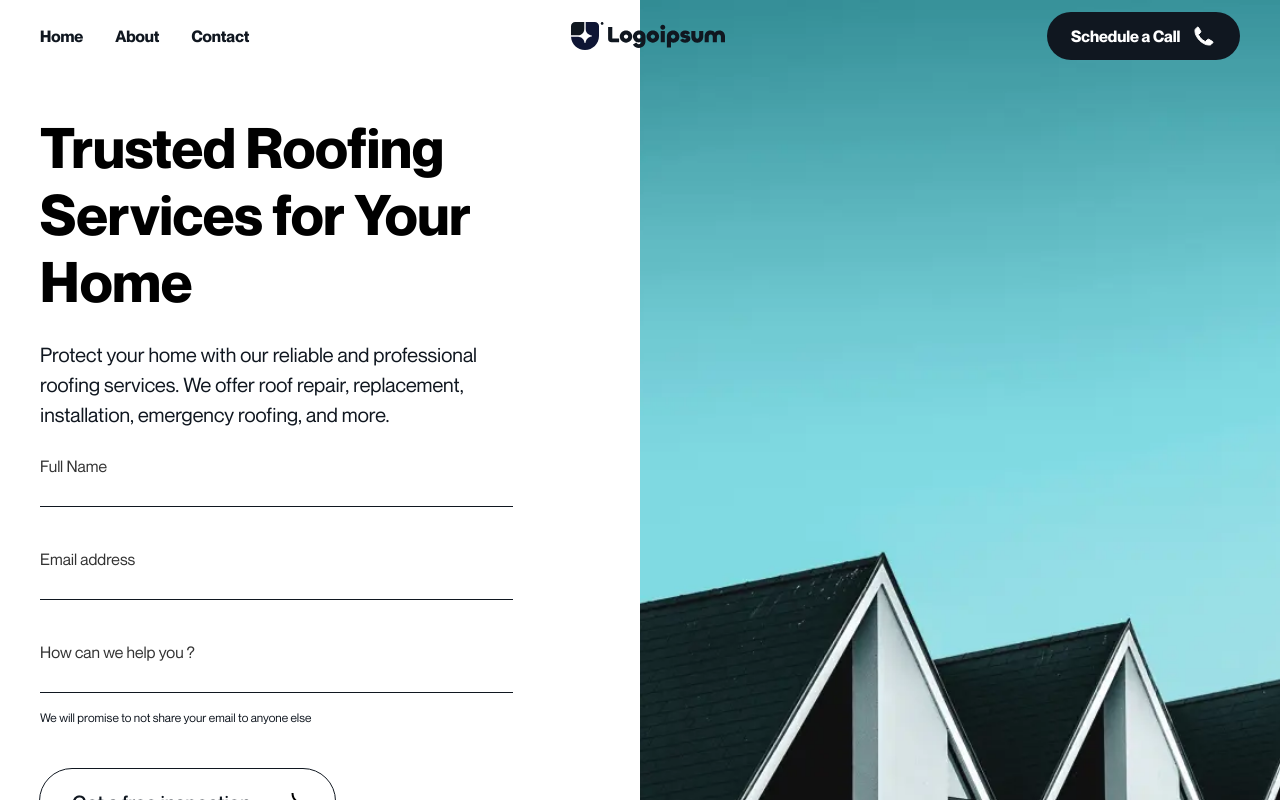
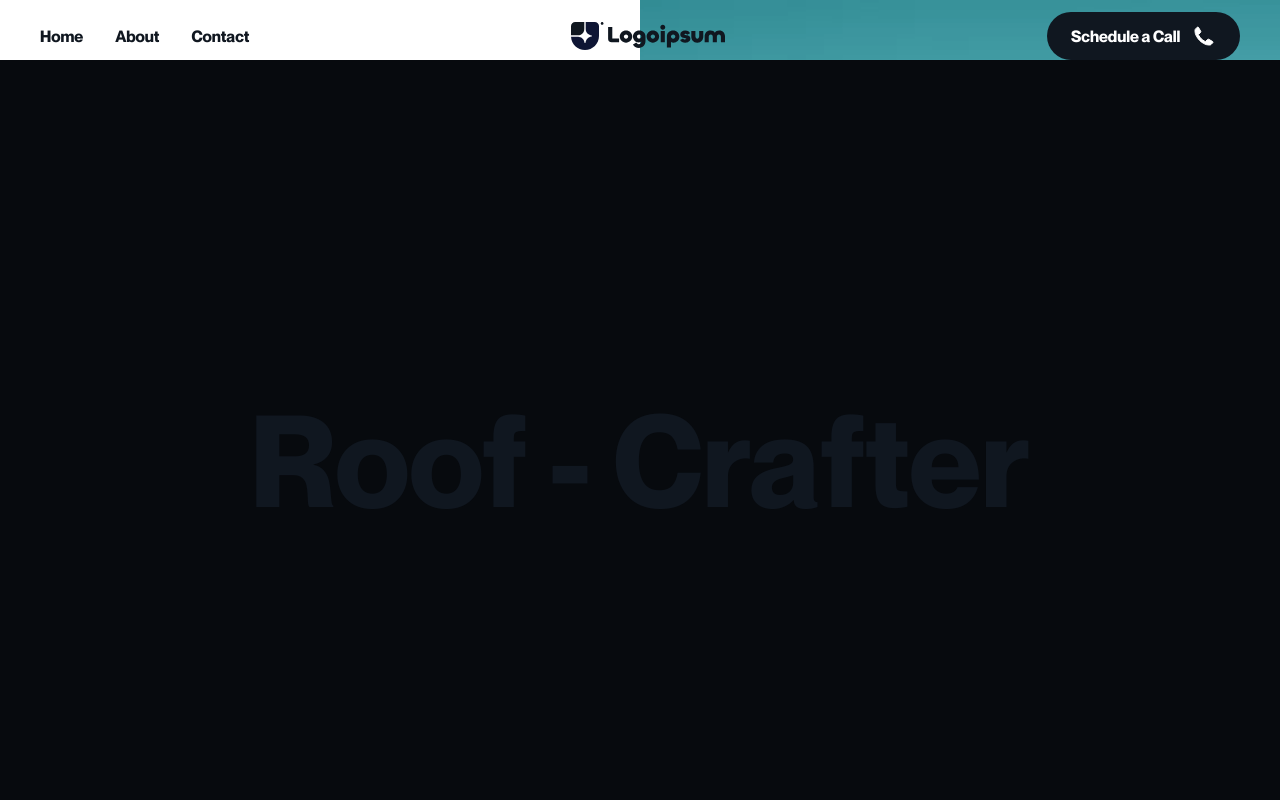
Before and after one commit to ahmid7/roof-crafter, a Next.js app: page / in a window 1280 px wide. Shown: the top 800 px of the page. Built offline with nearby package versions, Linux system fonts and the light colour scheme.

Commit message:
made some changes

```diff
--- /dev/null
+++ b/app/components/MobileMenu.tsx
@@ -0,0 +1,44 @@
+import React from 'react'
+import { Logo } from "./svgs/"
+
+function MobileMenu() {
+  return (
+    <div className="menu-overlay backdrop-blur-[8px] hidden md:hidden fixed z-50 -top-10 right-0 h-full w-full ">
+        <nav className="menu-inner top-0  m-3 p-5 bg-[#070A0E] space-y-7 w-4/5 rounded-2xl relative ">
+          <div className="between">
+            <div className="w-32 h-7">
+              <Logo />
+            </div>
+
+            <button className="text-sm text-white border-white border border-solid py-1 px-4 rounded-[24px] menu-close form-button hover:text-mirage-black after:bg-white">
+              Close
+            </button>
+          </div>
+
+          <ul className="gap-x-4 space-y-7 text-white nav-list-wrapper mobile-nav-list leading-6 text-xl -tracking-[0.08px] [&_li]:text-center [&_li]:py-1">
+            <li >
+              <a  href="#">Home</a>
+            </li>
+
+            <li>
+              <a href="#About">About</a>
+            </li>
+
+            <li>
+              <a href="#Contact">Contact</a>
+            </li>
+          </ul>
+
+          <div>
+            <div className="w-full h-[1px] bg-gray-1"/>
+
+            <span className="text-sm text-white">
+              All right reserved 2023
+            </span>
+          </div>
+        </nav>
+      </div>
+  )
+}
+
+export default MobileMenu
--- a/app/components/SplashScreen.tsx
+++ b/app/components/SplashScreen.tsx
@@ -2,10 +2,10 @@ import React from 'react'
 
 function SplashScreen() {
   return (
-    <section className='splash-screen  bg-[#070A0E] fixed hidden place-content-center top-0 left-0 w-screen z-50 min-h-screen'>
+    <section className='splash-screen bg-[#070A0E] fixed grid place-content-center top-0 left-0 w-screen z-50 min-h-screen'>
       <span className="text-9xl">Roof - Crafter</span>
     </section>
   )
 }
 
-export default SplashScreen
+export default SplashScreen;
--- a/app/layout.tsx
+++ b/app/layout.tsx
@@ -36,9 +36,8 @@ export default function RootLayout({
 }>) {
   return (
     <html lang="en" className={`text-mirage-black font-normal ${ neueMontreal.variable }`}>
-      <body>
-
-        {children}
+      <body className="">
+        { children }
       </body>
     </html>
   );
--- a/app/page.tsx
+++ b/app/page.tsx
@@ -11,7 +11,7 @@ import RecentProject from "./components/RecentProject";
 import CustomerReview from "./components/CustomerReview";
 import Faqs from "./components/Faqs";
 import Footer from "./components/Footer";
-import { Logo } from "./components/svgs"
+import MobileMenu from "./components/MobileMenu"
 import SplashScreen from "./components/SplashScreen"
 
 gsap.registerPlugin(ScrollTrigger)
@@ -22,11 +22,12 @@ export default function Home() {
 
   const [isPageReady, setIsPageReady] = React.useState(false)
 
-
   useGSAP(() => {
     const HeaderWithParagraphs = gsap.utils.toArray(".Header-Paragraph-Section")
 
-    // nav-bar top section animation
+    // splash screen animation;
+
+    // nav-bar header animation
     gsap.to(".header-container", {
       backdropFilter:"blur(12px)",
       boxShadow: "0px 4px 4px rgba(0, 0, 0, 0.25)",
@@ -37,6 +38,7 @@ export default function Home() {
       }
     })
 
+    // nav-bar header animation
     gsap.to(".header-container", {
       // backdropFilter:"blur(12px)",
       backgroundColor: "#FFF",
@@ -71,18 +73,18 @@ export default function Home() {
       })
     })
 
+
     // hamburger-menu
     const menuButton = document.querySelector(".menu-button")
 
-    // overlay-menu and close buttons
+    // overlay-menu and close button array
     const closeMenu = gsap.utils.toArray([".menu-close", ".menu-overlay"])
 
     // overlay menu
     const menuOverlay = document.querySelector(".menu-overlay")
 
-    // menu open animation
+    // On menu open animation
     menuButton?.addEventListener("click", () => {
-
       menuOverlay?.classList.add("toggleShow")
 
       gsap.fromTo(".menu-inner", { yPercent: -100 } , {
@@ -92,7 +94,7 @@ export default function Home() {
       })
     })
 
-    // menu close animation
+    // On menu close animation
     closeMenu.map((close:any, _) => {
       close.addEventListener("click", () => {
 
@@ -106,6 +108,7 @@ export default function Home() {
         })
       })
     })
+
   }, { scope: Home })
 
   React.useEffect(() => {
@@ -121,42 +124,6 @@ export default function Home() {
       <Faqs />
       <Footer />
 
-      <div className="menu-overlay backdrop-blur-[8px] hidden md:hidden fixed z-50 -top-10 right-0 h-full w-full ">
-        <nav className="menu-inner top-0  m-3 p-5 bg-[#070A0E] space-y-7 w-4/5 rounded-2xl relative ">
-          <div className="between">
-            <div className="w-32 h-7">
-              <Logo />
-            </div>
-
-            <button className="text-sm text-white border-white border border-solid py-1 px-4 rounded-[24px] menu-close form-button hover:text-mirage-black after:bg-white">
-              Close
-            </button>
-          </div>
-
-          <ul className="gap-x-4 space-y-7 text-white nav-list-wrapper mobile-nav-list leading-6 text-xl -tracking-[0.08px] [&_li]:text-center [&_li]:py-1">
-            <li >
-              <a  href="#">Home</a>
-            </li>
-
-            <li>
-              <a href="#About">About</a>
-            </li>
-
-            <li>
-              <a href="#Contact">Contact</a>
-            </li>
-          </ul>
-
-          <div>
-            <div className="w-full h-[1px] bg-gray-1"/>
-
-            <span className="text-sm text-white">
-              All right reserved 2023
-            </span>
-          </div>
-        </nav>
-      </div>
-
       <SplashScreen />
     </main>
   );
```
